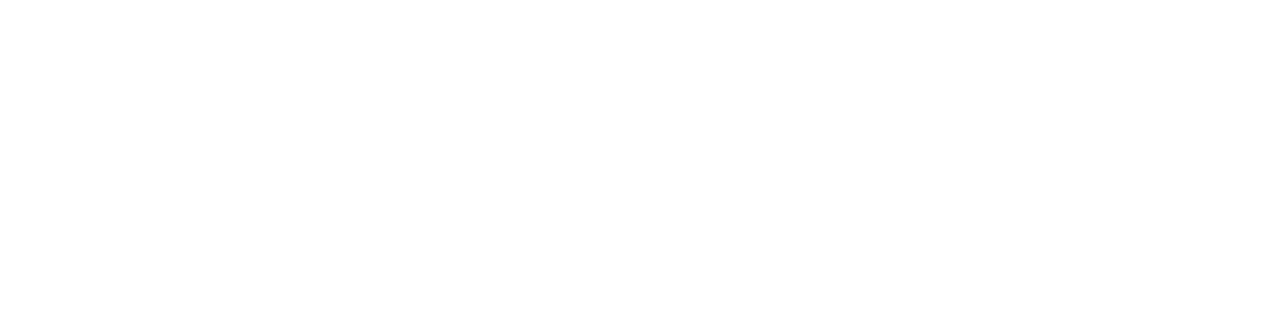
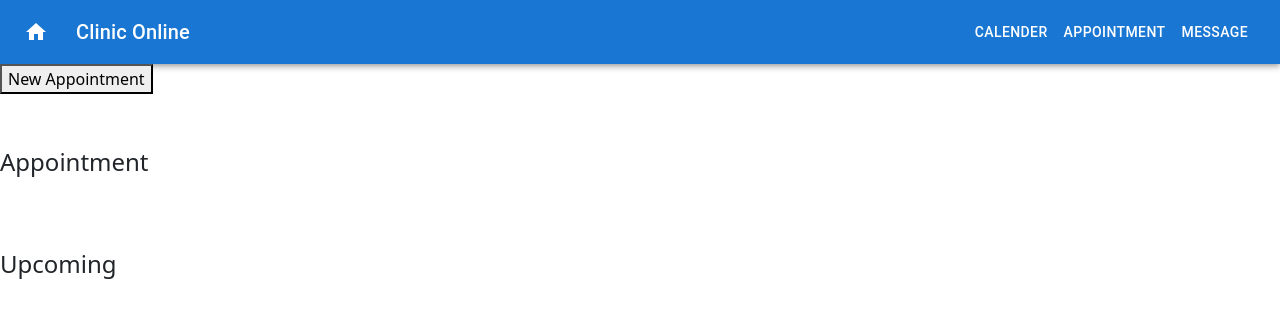
Before and after one commit to bonallure/senior_project, a React (Create React App) app in the folder src/main/view/app/: page /appointment in a window 1280 px wide. Shown: the top 318 px of the page. Built offline with nearby package versions, Linux system fonts and the light colour scheme; no server answers.

Commit message:
initial commit for Appointment.js

```diff
--- a/src/main/view/app/package.json
+++ b/src/main/view/app/package.json
@@ -3,6 +3,7 @@
   "version": "0.1.0",
   "private": true,
   "dependencies": {
+    "@emotion/react": "^11.5.0",
     "@emotion/styled": "^11.3.0",
     "@mui/icons-material": "^5.0.5",
     "@mui/material": "^5.0.6",
--- a/src/main/view/app/src/App.js
+++ b/src/main/view/app/src/App.js
@@ -10,6 +10,7 @@
 import Calendar from "./Pages/Calendar";
 import PatientLogin from "./Pages/Login/PatientLogin";
 import AdminLogin from "./Pages/Login/AdminLogin";
+import AppointmentForm from "./Pages/Registration/AppointmentForm";
 
 
 export default class App extends Component{
@@ -147,6 +148,35 @@
                         />
                         <Route
                             exact
+                            path={"/appointment"}
+                            render={props => (
+                                <Appointment
+                                    {...props}
+                                    handleLogin={this.handleLogin}
+                                    handleLogout={this.handleLogout}
+                                    isLoggedIn={this.state.isLoggedIn}
+                                    checkLoginStatus={this.checkLoginStatus}
+                                    userId = {this.state.user.id}
+                                />
+                            )}
+                        />
+                        <Route
+                            exact
+                            path={"/appointment/new"}
+                            render={props => (
+                                <AppointmentForm
+                                    {...props}
+                                    handleLogin={this.handleLogin}
+                                    handleLogout={this.handleLogout}
+                                    isLoggedIn={this.state.isLoggedIn}
+                                    checkLoginStatus={this.checkLoginStatus}
+                                    userId = {this.state.user.id}
+                                    doctorId = {this.state.user.id}
+                                />
+                            )}
+                        />
+                        <Route
+                            exact
                             path={"/message"}
                             render={props => (
                                 <Message
--- a/src/main/view/app/src/Pages/Appointment.js
+++ b/src/main/view/app/src/Pages/Appointment.js
@@ -1,6 +1,7 @@
 import axios from "axios"
 import React from "react";
 import NavBarAuth from "../Componets/NavBarAuth";
+import {alignPropType} from "react-bootstrap/types";
 
 
 
@@ -15,10 +16,15 @@
         this.state.userId = props.userId
     }
 
+    onSubmit = (e) => {
+        e.preventDefault();
+        this.props.history.push("/patient/appointment/new")
+    }
 
     getAllPatientAppointments() {
         console.log(this.state)
         const url = "http://localhost:8080/patient/appointments/" + this.state.userId
+        console.log(url)
         axios.get(url)
             .then(function (response) {
                 console.log("this is the response", response.data);
@@ -38,6 +44,7 @@
             <div>
                 <NavBarAuth/>
                 <div className = "Appointment">
+                    <button onClick={this.onSubmit}>New Appointment</button>
                     <p style = {{textAlign: "left"}}> Appointment </p>
                     <div className = "CurrentAppt">
 
--- a/src/main/view/app/src/Pages/Homepage.js
+++ b/src/main/view/app/src/Pages/Homepage.js
@@ -10,7 +10,7 @@
 
     onSubmit = (e) => {
         e.preventDefault();
-        this.props.history.push("/login")
+        this.props.history.push("/patient/login")
     }
 
     render(){
--- /dev/null
+++ b/src/main/view/app/src/Pages/Registration/AppointmentForm.js
@@ -0,0 +1,62 @@
+import React from "react";
+import NavBarAuth from "../Componets/NavBarAuth";
+import AdminLogin from "../Login/AdminLogin";
+import axios from "axios";
+
+class AppointmentForm extends React.Component{
+    constructor(props) {
+        super(props);
+
+        this.state = {
+            patientId: props.userId,
+            doctorId: props.doctorId,
+            link: "",
+            isConfirmed: false,
+            note: ""
+        }
+    }
+
+    handleChange = (e) => {
+        const {id, value} = e.target
+        this.state[id] = value
+    }
+
+    // submit event handler
+    handleSubmit(event) {
+        axios
+            .post(
+                "http://localhost:8080/patient/appointment", this.state
+            )
+            .then(response => {
+                if (response.data.id !== nulll) {
+                    console.log(response.data.id)
+                    this.props.history.push("/patient/appointment");
+                }
+            })
+            .catch(error => {
+                console.log("login error", error);
+            });
+        event.preventDefault();
+    }
+
+    render() {
+        return(
+            <div>
+                <NavBarAuth/>
+                <p> New Appointment </p>
+                <br />
+                <form onSubmit={this.handleSubmit}>
+                    <input type = "text" id = "doctor" placeholder= {this.state.doctorId} onChange = {this.handleChange}/>
+                    <br />
+                    <br />
+                    <input type = "date" id = "date" placeholder= "Enter a date" onChange = {this.handleChange}/>
+                    <br />
+                    <br />
+                    <br />
+                    <button type="submit"> Submit </button>
+                </form>
+            </div>
+        )
+    }
+}
+export default AppointmentForm;
```
Also changed, not shown: 2 other files (tests, documents, lock files or other folders).
